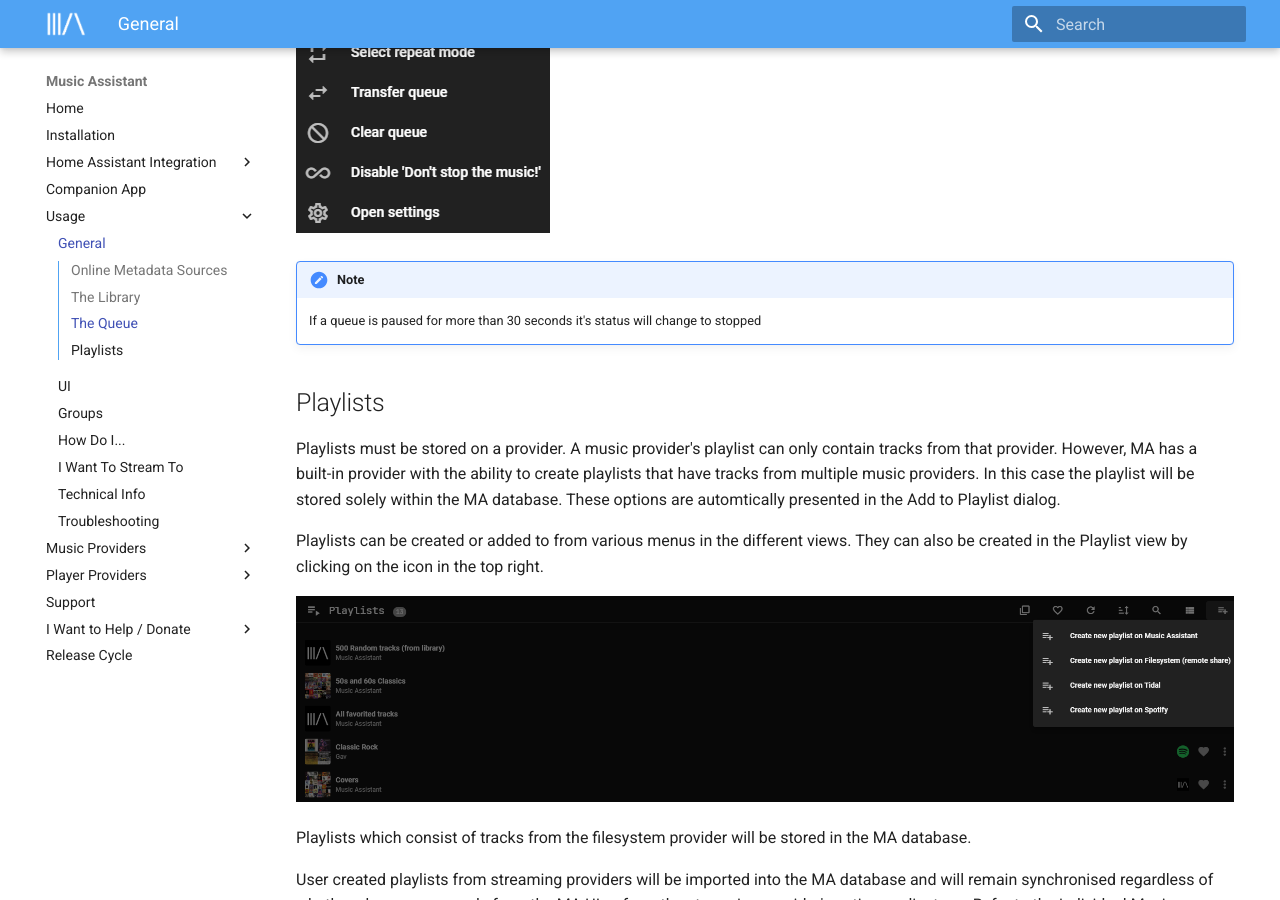
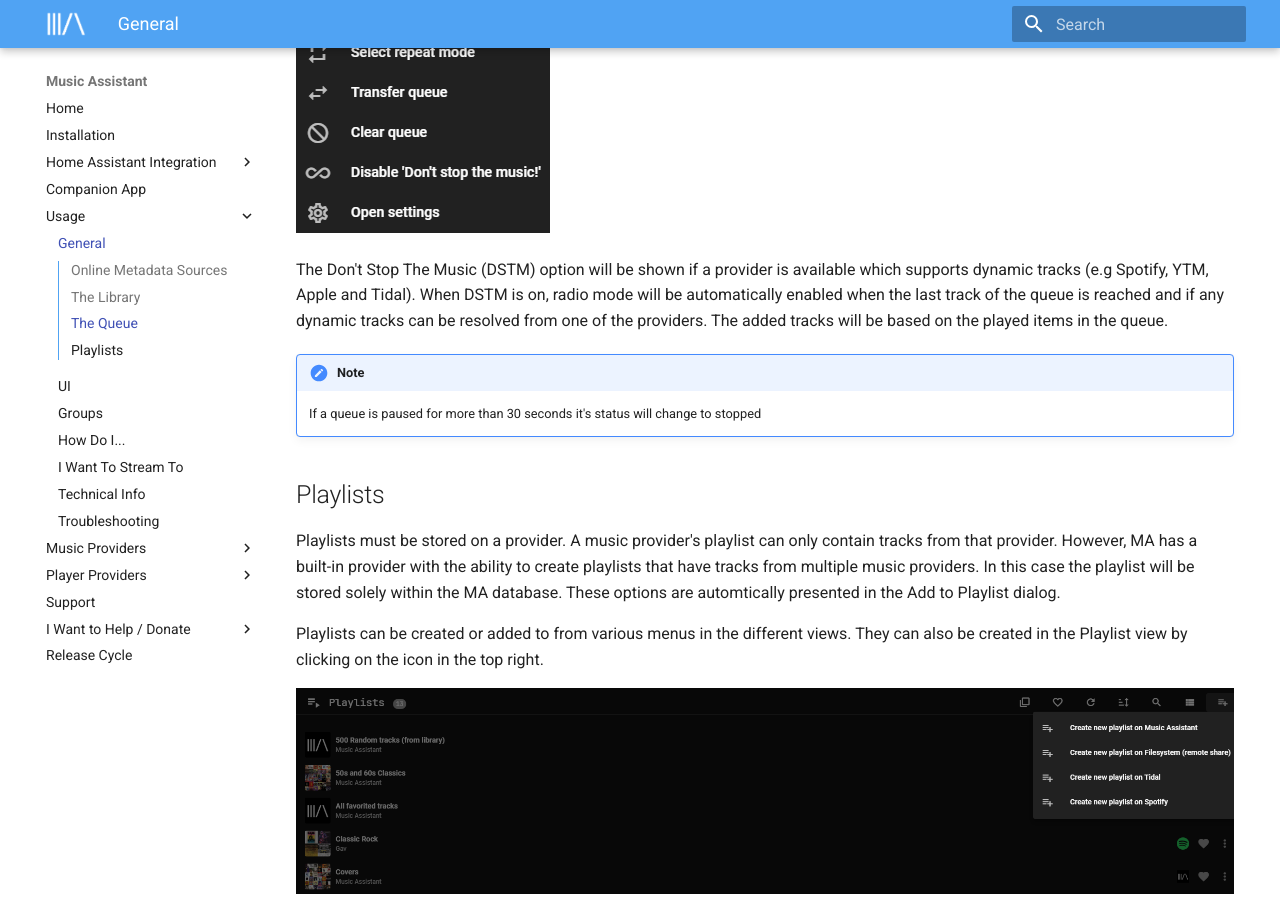
Before and after one commit to pwbriggs/music-assistant.github.io, an MkDocs documentation site: the page built from docs/usage.md, in a window 1280 px wide and 900 px high, scrolled down 2754 px. Built offline with MkDocs 1.6.1 and Material for MkDocs 9.7.7, drawn with Linux system fonts in a browser that asks for light colours.

Commit message:
Add DSTM info

```diff
--- a/docs/usage.md
+++ b/docs/usage.md
@@ -54,6 +54,8 @@
 
 ![Preview image](assets/screenshots/queue3.png)
 
+The Don't Stop The Music (DSTM) option will be shown if a provider is available which supports dynamic tracks (e.g Spotify, YTM, Apple and Tidal). When DSTM is on, radio mode will be automatically enabled when the last track of the queue is reached and if any dynamic tracks can be resolved from one of the providers. The added tracks will be based on the played items in the queue.
+
 !!! note
     If a queue is paused for more than 30 seconds it's status will change to stopped
 
```
